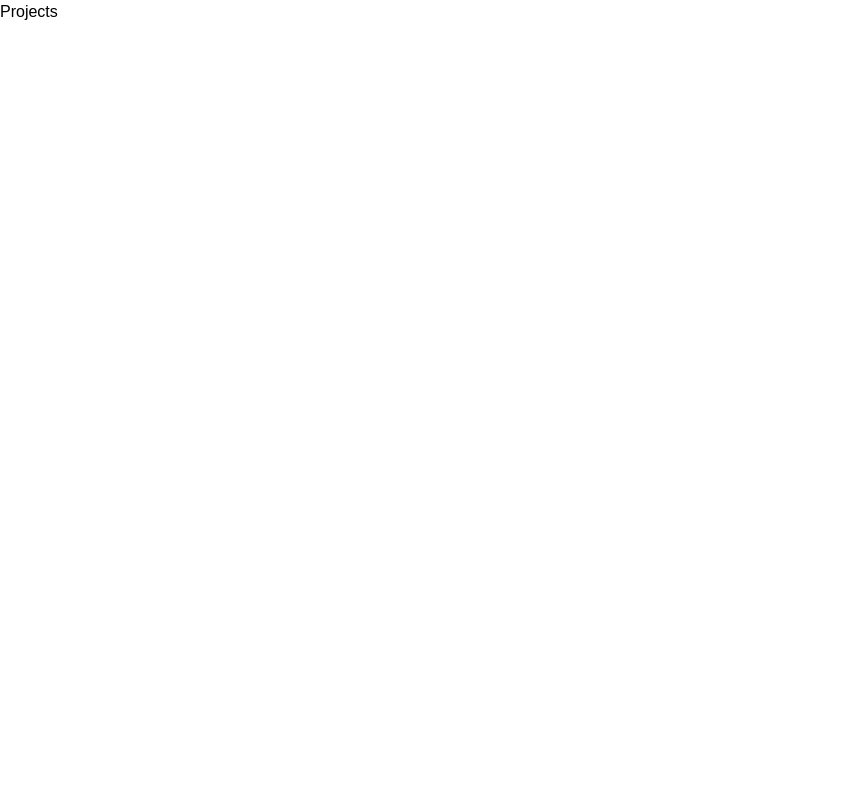
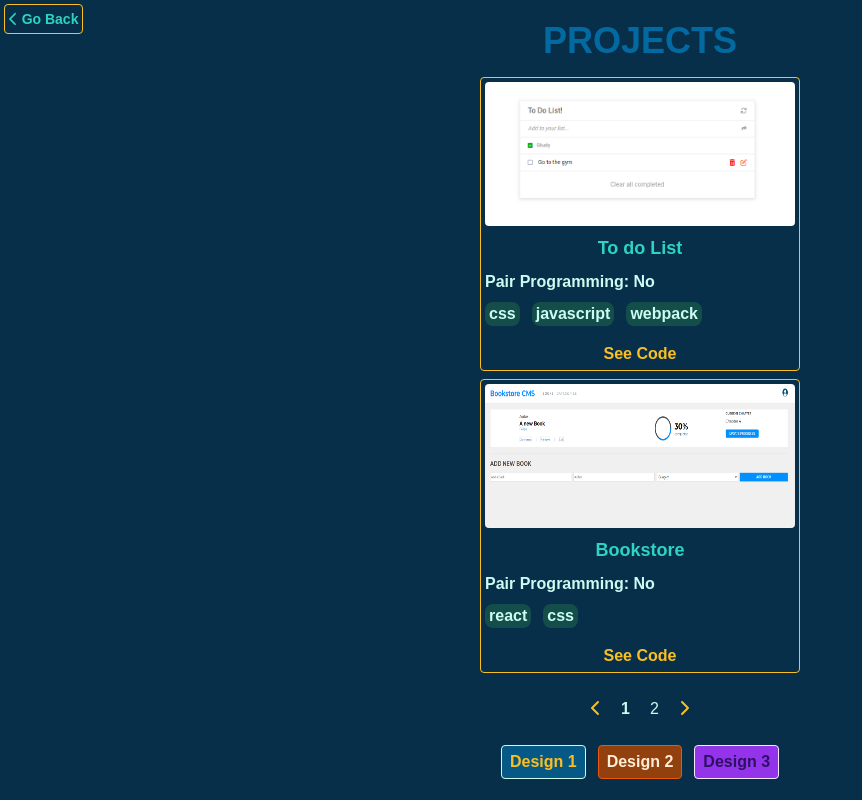
Before and after one commit to Felipe-Perez-Ferraro/new_portfolio, a React (Create React App) app: page /projects in a window 1280 px wide. Shown: the whole page, without its empty margins (0-862 px from the left). Built offline with nearby package versions, Linux system fonts and the light colour scheme; the HTML template or start-up script is replaced by a standard one.

Commit message:
Added projects information

```diff
--- a/src/components/Projects.jsx
+++ b/src/components/Projects.jsx
@@ -1,9 +1,103 @@
-import React from 'react'
+import React, { useEffect, useState } from 'react';
+import { colorDesigns } from '../colorDesigns';
+import Comeback from './Comeback';
+import Designs from './Designs';
+import projects from '../projects';
+import ReactPaginate from 'react-paginate';
+import { leftArrow, rightArrow } from '../icons';
 
 function Projects({ design, handleButtonClick }) {
+  const [page, setPage] = useState(0);
+  const [filterData, setFilterData] = useState();
+  const n = 2;
+
+  useEffect(() => {
+    setFilterData(
+      projects.filter((item, index) => {
+        return (index >= page * n) & (index < (page + 1) * n);
+      })
+    );
+  }, [page]);
+
   return (
-    <div>Projects</div>
-  )
+    <section
+      className={`flex flex-col gap-6 justify-center items-center h-screen ${colorDesigns[design].background}`}
+    >
+      <Comeback design={colorDesigns[design]} />
+      <article className="flex flex-col mx-auto max-w-xs gap-4">
+        <h2
+          className={`text-4xl text-center uppercase font-black ${colorDesigns[design].title}`}
+        >
+          Projects
+        </h2>
+        <div className={`flex flex-col gap-2`}>
+          {filterData &&
+            filterData.map((pro) => (
+              <div
+                className={`flex flex-col gap-2 border ${colorDesigns[design].border} rounded p-1 w-full`}
+                key={pro.id}
+              >
+                <figure>
+                  <img
+                    src={pro.img}
+                    alt="project image"
+                    className="rounded h-36 w-full"
+                  />
+                </figure>
+                <h2
+                  className={`text-lg font-bold text-center ${colorDesigns[design].subtitle}`}
+                >
+                  {pro.name}
+                </h2>
+                {pro.pairProgramming ? (
+                  <p className={`font-semibold ${colorDesigns[design].text}`}>
+                    Pair Programming: Yes
+                  </p>
+                ) : (
+                  <p className={`font-semibold ${colorDesigns[design].text}`}>
+                    Pair Programming: No
+                  </p>
+                )}
+                <ul className="flex gap-3">
+                  {pro.tech.map((t, idx) => (
+                    <li
+                      className={`font-semibold ${colorDesigns[design].linkBg} ${colorDesigns[design].text} px-1 rounded-lg`}
+                      key={idx}
+                    >
+                      {t}
+                    </li>
+                  ))}
+                </ul>
+                <div className="flex justify-center mt-2">
+                  <a
+                    href={pro.githubLink}
+                    target="_blank"
+                    className={`font-bold ${colorDesigns[design].paragraph}`}
+                  >
+                    See Code
+                  </a>
+                </div>
+              </div>
+            ))}
+        </div>
+      </article>
+      <ReactPaginate
+        className="flex gap-5"
+        activeClassName="active"
+        pageClassName={`${colorDesigns[design].text}`}
+        onPageChange={(e) => setPage(e.selected)}
+        pageCount={Math.ceil(projects.length / n)}
+        breakLabel="..."
+        previousLabel={leftArrow}
+        previousClassName={`${colorDesigns[design].paragraph}`}
+        nextLabel={rightArrow}
+        nextClassName={`${colorDesigns[design].paragraph}`}
+      />
+      <div className="flex gap-3">
+        <Designs handleButtonClick={handleButtonClick} />
+      </div>
+    </section>
+  );
 }
 
-export default Projects
+export default Projects;
```
